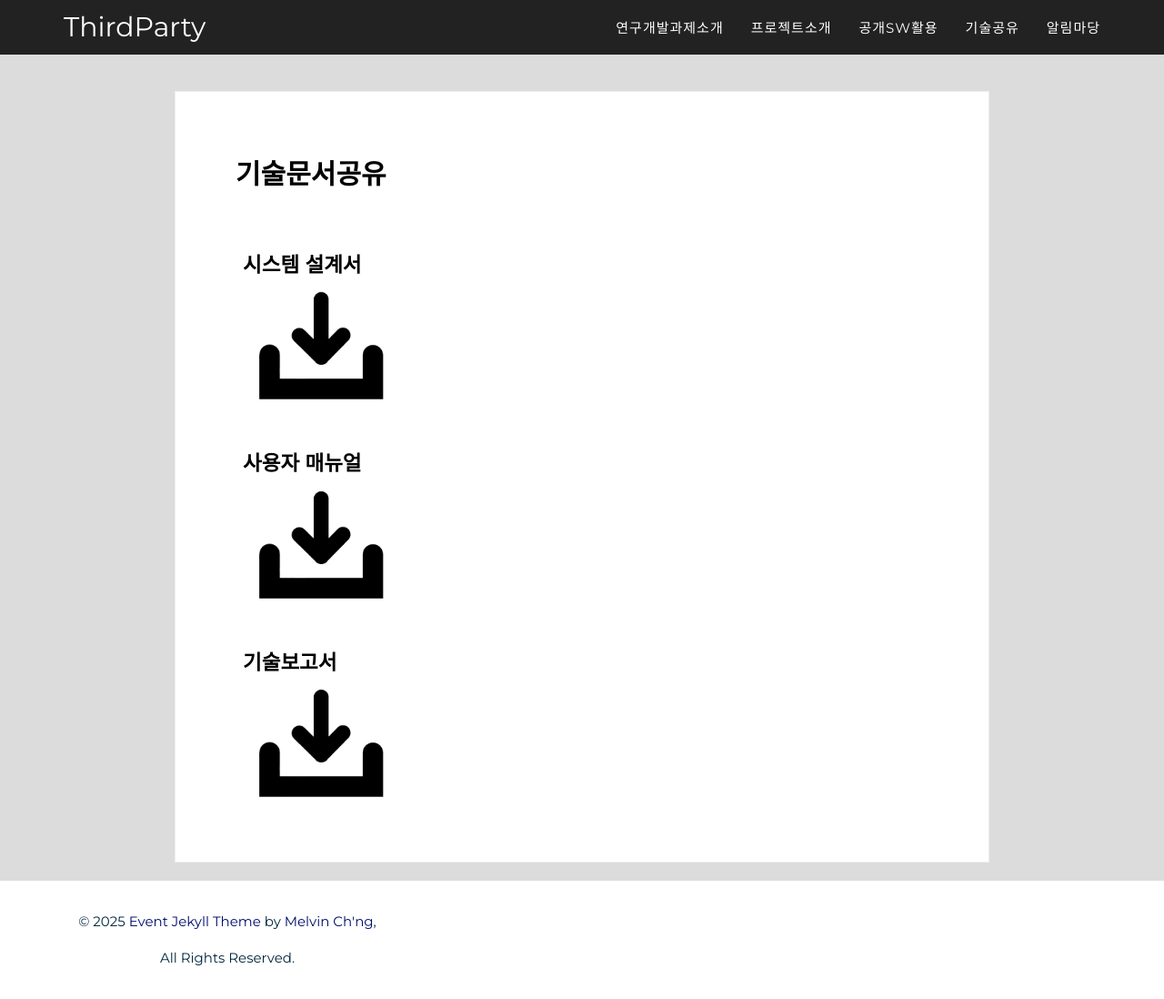
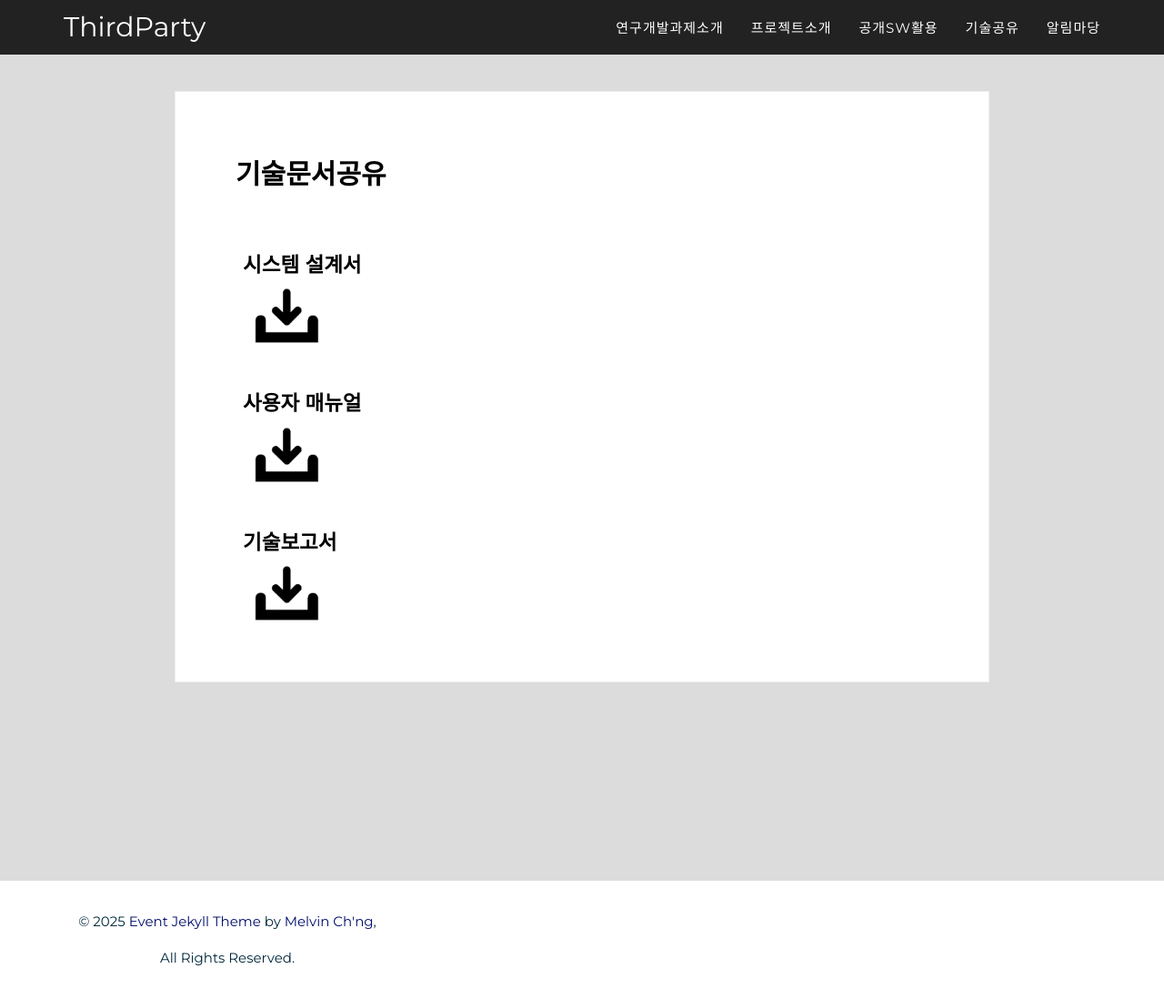
Before and after one commit to ThirdActiveDataExTech/ThirdActiveDataExTech.github.io, a Jekyll site: the page built from 2016_pages/tech-share.html, in a window 1280 px wide and 1098 px high. Shown: the whole window at 91% size. Built offline with Jekyll 4.4.1, drawn with Linux system fonts in a browser that asks for light colours; some web fonts are replaced.

Commit message:
[공개SW활용]
- 다운로드 로고 class 수정

```diff
--- a/2016_pages/tech-share.html
+++ b/2016_pages/tech-share.html
@@ -8,9 +8,9 @@ title: 기술문서공유
 <div class="event black-frame">
     <h1 class="title">{{ page.title }}</h1>
     <h2>시스템 설계서</h2>
-    <img class="basic-logo" src="/css/2016_style/img/download_icon.png" alt="">
+    <img class="small-logo" src="/css/2016_style/img/download_icon.png" alt="">
     <h2>사용자 매뉴얼</h2>
-    <img class="basic-logo" src="/css/2016_style/img/download_icon.png" alt="">
+    <img class="small-logo" src="/css/2016_style/img/download_icon.png" alt="">
     <h2>기술보고서</h2>
-    <img class="basic-logo" src="/css/2016_style/img/download_icon.png" alt="">
+    <img class="small-logo" src="/css/2016_style/img/download_icon.png" alt="">
 </div>
--- a/_sass/2016_sass/_event.scss
+++ b/_sass/2016_sass/_event.scss
@@ -79,6 +79,10 @@
     margin-left: 20px;
     width: 20%
   }
+  img.small-logo{
+    margin-left: 20px;
+    width: 10%
+  }
 }
 
 @media screen and (max-width: 1200px) {
```
